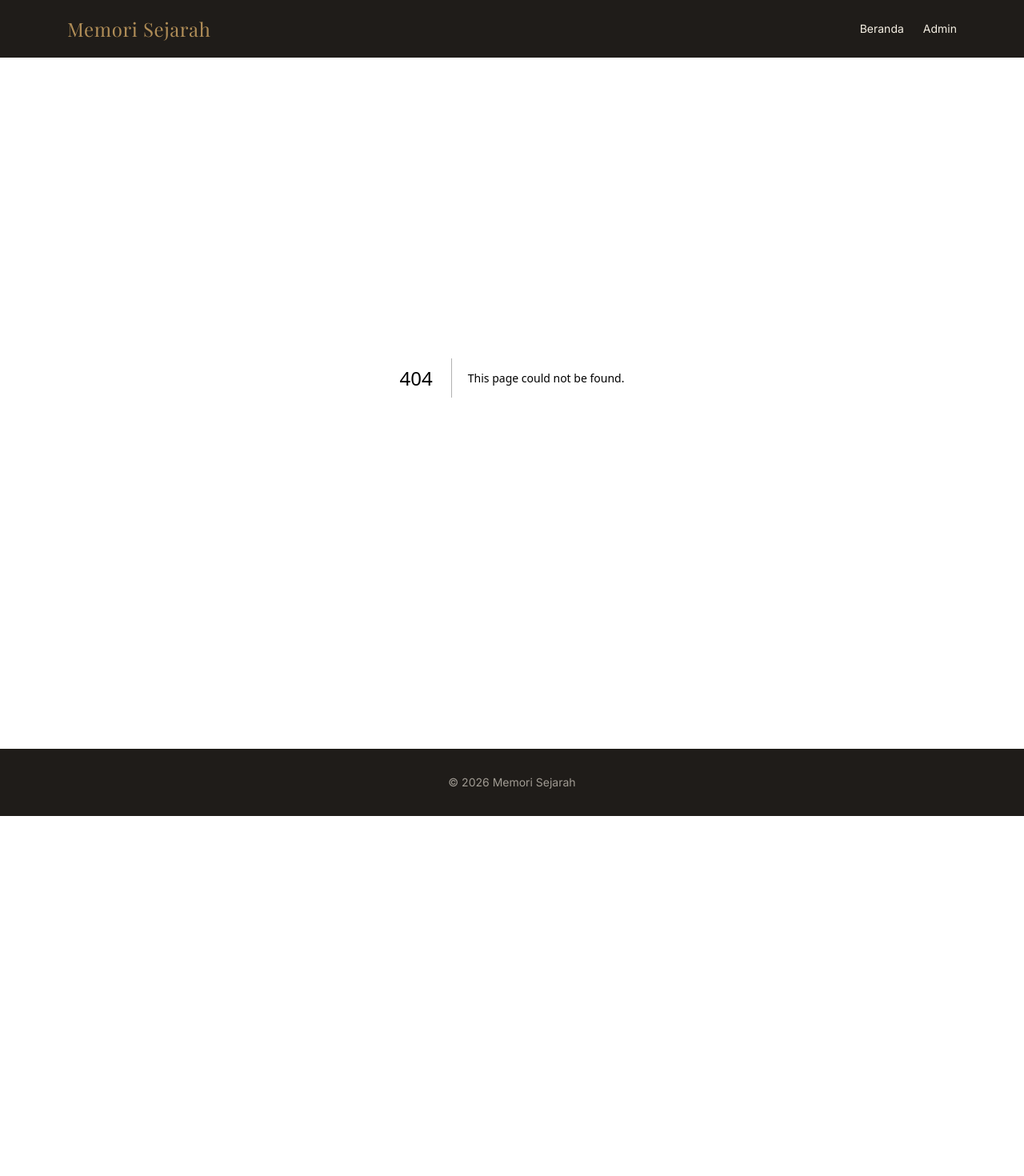
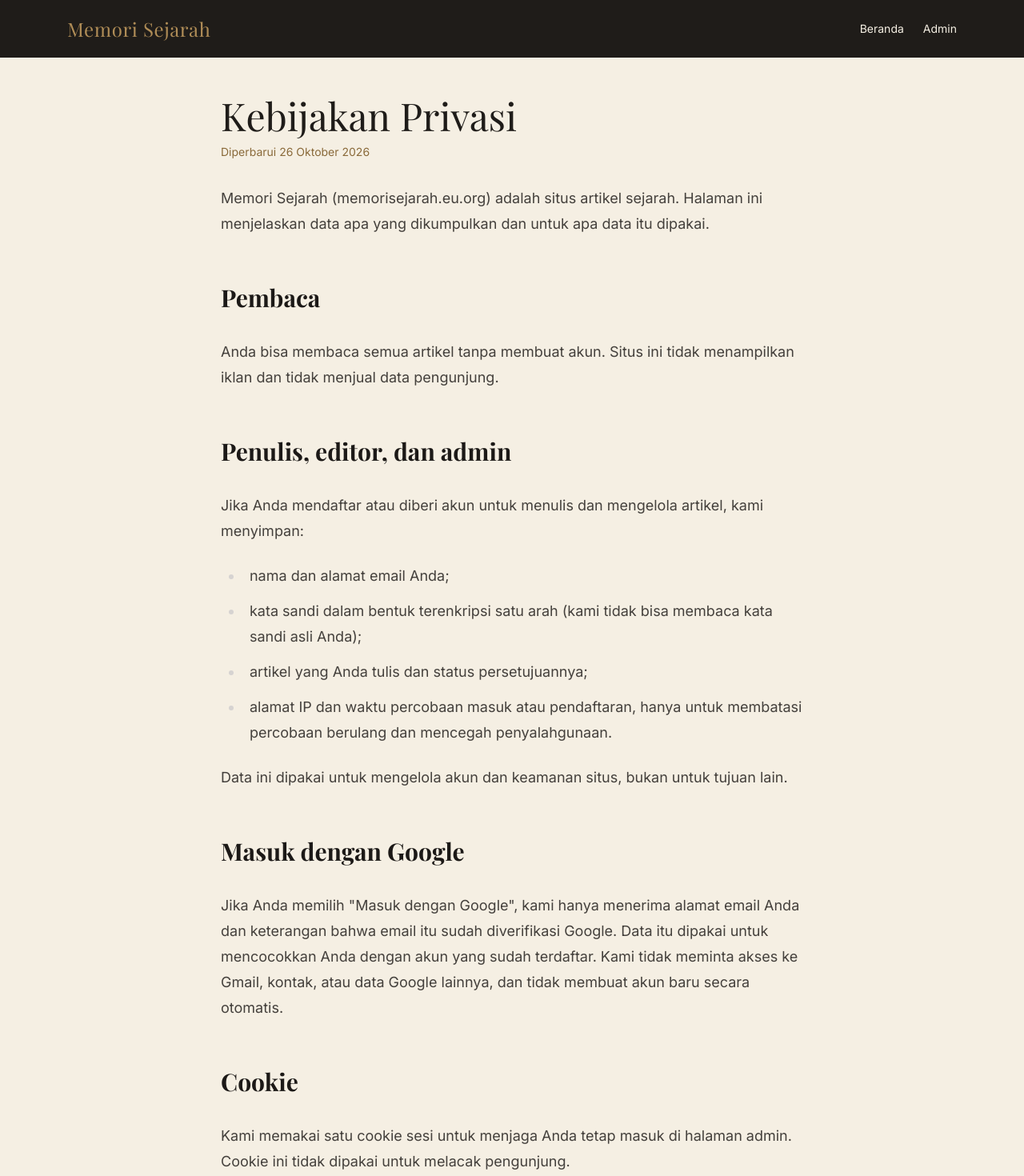
Before and after one commit to muhammadaslambik/memorisejarah, a Next.js app: page /privasi in a window 1280 px wide. Before the commit this address had no page. Shown: the top 1470 px of the page at 80% size. Before the commit the page ends 1020 px from the top, so only its background shows below. Built offline with nearby package versions, Linux system fonts and the light colour scheme; a web font is replaced by a local one.

Commit message:
Tambah halaman Kebijakan Privasi

```diff
--- /dev/null
+++ b/src/app/privasi/page.tsx
@@ -0,0 +1,61 @@
+export const metadata = {
+  title: "Kebijakan Privasi",
+  description: "Data apa yang dikumpulkan Memori Sejarah dan bagaimana data itu digunakan.",
+};
+
+export default function Privasi() {
+  return (
+    <article className="mx-auto max-w-3xl px-5 pt-12">
+      <h1 className="font-serif text-4xl leading-tight md:text-5xl">Kebijakan Privasi</h1>
+      <p className="mt-3 text-sm text-gold-dark">Diperbarui 26 Oktober 2026</p>
+      <div className="prose prose-lg prose-stone mt-8 max-w-none prose-headings:font-serif prose-a:text-gold-dark">
+        <p>
+          Memori Sejarah (memorisejarah.eu.org) adalah situs artikel sejarah. Halaman ini menjelaskan data apa yang
+          dikumpulkan dan untuk apa data itu dipakai.
+        </p>
+
+        <h2>Pembaca</h2>
+        <p>
+          Anda bisa membaca semua artikel tanpa membuat akun. Situs ini tidak menampilkan iklan dan tidak menjual data
+          pengunjung.
+        </p>
+
+        <h2>Penulis, editor, dan admin</h2>
+        <p>Jika Anda mendaftar atau diberi akun untuk menulis dan mengelola artikel, kami menyimpan:</p>
+        <ul>
+          <li>nama dan alamat email Anda;</li>
+          <li>kata sandi dalam bentuk terenkripsi satu arah (kami tidak bisa membaca kata sandi asli Anda);</li>
+          <li>artikel yang Anda tulis dan status persetujuannya;</li>
+          <li>alamat IP dan waktu percobaan masuk atau pendaftaran, hanya untuk membatasi percobaan berulang dan mencegah penyalahgunaan.</li>
+        </ul>
+        <p>Data ini dipakai untuk mengelola akun dan keamanan situs, bukan untuk tujuan lain.</p>
+
+        <h2>Masuk dengan Google</h2>
+        <p>
+          Jika Anda memilih &quot;Masuk dengan Google&quot;, kami hanya menerima alamat email Anda dan keterangan
+          bahwa email itu sudah diverifikasi Google. Data itu dipakai untuk mencocokkan Anda dengan akun yang sudah
+          terdaftar. Kami tidak meminta akses ke Gmail, kontak, atau data Google lainnya, dan tidak membuat akun baru
+          secara otomatis.
+        </p>
+
+        <h2>Cookie</h2>
+        <p>
+          Kami memakai satu cookie sesi untuk menjaga Anda tetap masuk di halaman admin. Cookie ini tidak dipakai untuk
+          melacak pengunjung.
+        </p>
+
+        <h2>Layanan pihak ketiga</h2>
+        <p>
+          Situs berjalan di Cloudflare, data disimpan di Neon (basis data PostgreSQL), dan formulir pendaftaran dapat
+          dilindungi Cloudflare Turnstile. Layanan-layanan ini memproses data sesuai kebijakan masing-masing.
+        </p>
+
+        <h2>Hak Anda</h2>
+        <p>
+          Anda bisa meminta untuk melihat, memperbaiki, atau menghapus data akun Anda dengan menghubungi kami di{" "}
+          <a href="mailto:admin@memorisejarah.eu.org">admin@memorisejarah.eu.org</a>.
+        </p>
+      </div>
+    </article>
+  );
+}
```
